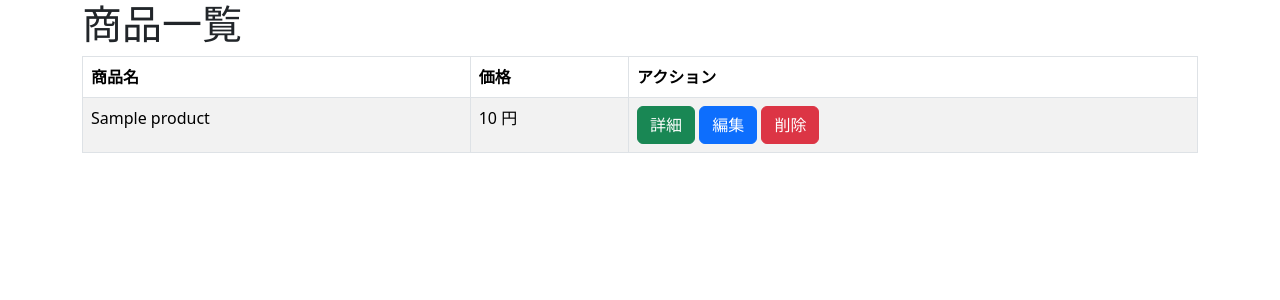
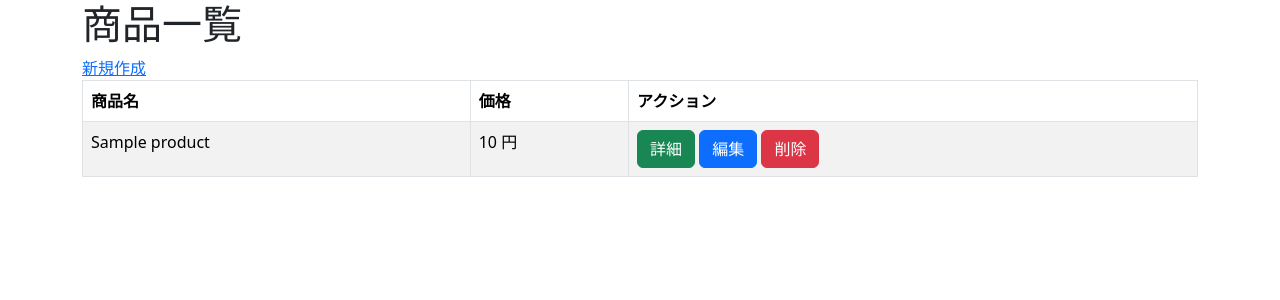
Before and after one commit to Hikaru1021/django-basic-kadai, a Django app: template kadai_010/crud/templates/crud/product_list.html in a window 1280 px wide. Shown: the top 300 px of the page. Run offline with Django 3.2, Linux system fonts and the light colour scheme; the template is opened without the code that fills it: most values are stand-ins (such as "Sample title", 1, 10 or a date in 2020).

Commit message:
新規作成の作成

```diff
--- a/kadai_010/crud/templates/crud/product_list.html
+++ b/kadai_010/crud/templates/crud/product_list.html
@@ -3,6 +3,7 @@
  {% block title %}商品一覧{% endblock %}
  {% block content %}
  <h1>商品一覧</h1>
+ <a href="{% url 'new' %}">新規作成</a>
  <table class="table table-striped table-hover table-bordered">
      <thead>
          <tr>
```
